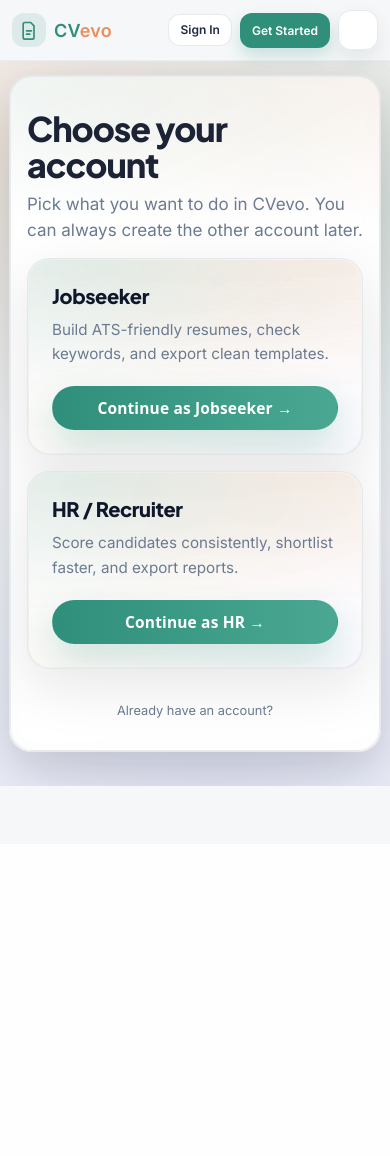
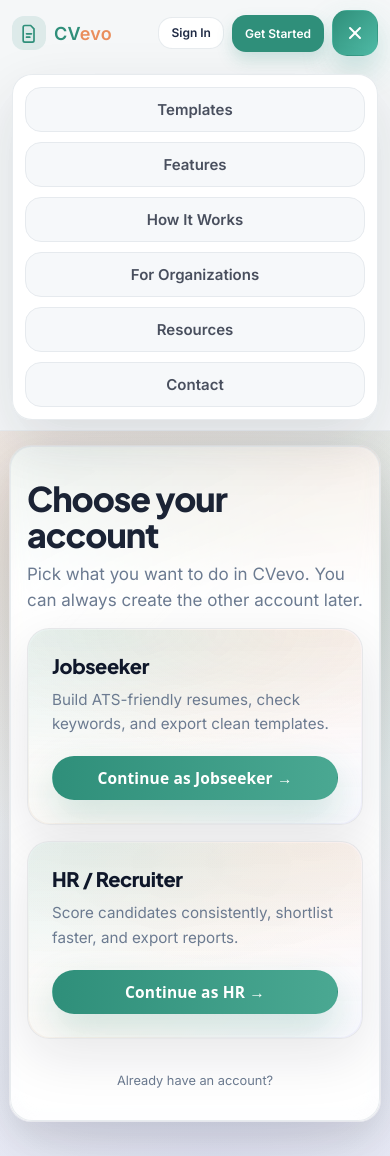
Before and after one commit to Sirson39/CVevo, a Django app: page /pages/public/auth-register-choose.html in a window 390 px wide, after a click that opens the changed part. Before the commit the page ends 786 px from the top, so only its background shows below. Run offline with Django 5.2, Linux system fonts and the light colour scheme.

Commit message:
Polish mobile auth navigation

```diff
--- a/frontend/assets/css/styles.css
+++ b/frontend/assets/css/styles.css
@@ -114,27 +114,28 @@
 
 .burger{
   display: none;
-  width: 42px;
-  height: 42px;
+  width: 44px;
+  height: 44px;
   border: 1px solid rgba(230,234,238,.95);
-  background: rgba(255,255,255,.96);
-  border-radius: 14px;
+  background: linear-gradient(180deg, rgba(255,255,255,.98), rgba(247,249,250,.96));
+  border-radius: 15px;
   padding: 0;
   cursor: pointer;
   align-items: center;
   justify-content: center;
   box-shadow: 0 10px 22px rgba(15,23,42,.08);
   color: #1e293b;
-  transition: transform .16s ease, box-shadow .16s ease, border-color .16s ease, background .16s ease, color .16s ease;
+  transition: transform .16s ease, box-shadow .16s ease, border-color .16s ease, background .16s ease, color .16s ease, opacity .16s ease;
 }
 .burger:hover{
   transform: translateY(-1px);
   box-shadow: 0 14px 28px rgba(15,23,42,.12);
 }
 .burger.is-open{
-  background: linear-gradient(180deg, rgba(47,143,122,.10), rgba(47,143,122,.04));
-  border-color: rgba(47,143,122,.28);
-  color: var(--green);
+  background: linear-gradient(135deg, var(--green), #4fbaa6);
+  border-color: transparent;
+  color: #fff;
+  box-shadow: 0 14px 30px rgba(61,158,141,.28);
 }
 .burger span{
   display: block;
@@ -613,25 +614,34 @@
 
 @media (max-width: 720px){
   .nav-links{ display: none; }
-  .burger{ display: inline-flex; flex-direction: column; justify-content: center; }
+  .burger{
+    display: inline-flex;
+    flex-direction: column;
+    justify-content: center;
+    width: 46px;
+    height: 46px;
+  }
   .nav-links.open{
     display: grid;
-    position: absolute;
-    left: 24px;
-    right: 24px;
-    top: 72px;
+    position: static;
+    left: auto;
+    right: auto;
+    top: auto;
+    width: 100%;
+    margin-top: 10px;
     background: rgba(255,255,255,.98);
     border: 1px solid rgba(230,234,238,.95);
     border-radius: 22px;
     padding: 12px;
-    gap: 8px;
+    gap: 10px;
     box-shadow: 0 24px 60px rgba(15,23,42,.14);
-    backdrop-filter: blur(12px);
+    backdrop-filter: blur(14px);
   }
   .nav-links.open a{
-    padding: 12px 12px;
-    border-radius: 14px;
+    padding: 12px 14px;
+    border-radius: 16px;
     background: #f6f8fa;
+    text-align: center;
   }
   .card-grid{ grid-template-columns: 1fr; }
   .hero-sub{ font-size: 16.5px; }
@@ -842,20 +852,20 @@
   }
 
   .nav-actions .link{
-    padding: 7px 9px;
-    font-size: 11px;
-    border-radius: 11px;
+    padding: 9px 12px;
+    font-size: 12px;
+    border-radius: 14px;
   }
 
   .nav-actions .btn{
-    padding: 9px 11px;
-    border-radius: 12px;
+    padding: 10px 12px;
+    border-radius: 14px;
     font-size: 12px;
   }
 
   .nav-links.open{
-    border-radius: 18px;
-    padding: 10px;
+    border-radius: 20px;
+    padding: 12px;
   }
 
   .hero-title{
@@ -887,8 +897,9 @@
   }
 
   .burger{
-    width: 38px;
-    height: 38px;
+    width: 44px;
+    height: 44px;
+    border-radius: 15px;
   }
 }
 
@@ -1250,8 +1261,8 @@
     display: inline-flex;
     align-items: center;
     justify-content: center;
-    padding: 9px 11px;
-    border-radius: 12px;
+    padding: 9px 12px;
+    border-radius: 14px;
     border: 1px solid rgba(230,234,238,.95);
     background: rgba(255,255,255,.92);
     color: #1f2a44;
@@ -1274,9 +1285,9 @@
     flex-direction: column;
     justify-content: center;
     flex: 0 0 auto;
-    width: 40px;
-    height: 40px;
-    border-radius: 13px;
+    width: 46px;
+    height: 46px;
+    border-radius: 15px;
   }
 
   .nav-links.open{
@@ -1286,19 +1297,22 @@
     right: auto;
     top: auto;
     width: 100%;
-    margin-top: 2px;
-    padding: 10px;
-    gap: 8px;
-    border-radius: 22px;
+    margin-top: 10px;
+    padding: 12px;
+    gap: 10px;
+    border-radius: 20px;
     background: rgba(255,255,255,.98);
     border: 1px solid rgba(230,234,238,.95);
     box-shadow: 0 22px 60px rgba(15,23,42,.12);
-    backdrop-filter: blur(10px);
+    backdrop-filter: blur(14px);
   }
 
   .nav-links.open a{
     background: #f6f8fa;
     border: 1px solid var(--border);
+    text-align: center;
+    padding: 12px 14px;
+    border-radius: 16px;
   }
 
   .hero-wrap{
--- a/frontend/pages/public/auth-register-choose.html
+++ b/frontend/pages/public/auth-register-choose.html
@@ -11,6 +11,7 @@
 
   <link rel="stylesheet" href="../../assets/css/styles.css">
   <link rel="stylesheet" href="../../assets/css/auth.css">
+  <script src="../../assets/js/app.js" defer></script>
   <style>
     .pick-grid { display: grid; grid-template-columns: 1fr 1fr; gap: 16px; margin-top: 14px; }
     .pick {
@@ -83,12 +84,10 @@
         </div>
 
         <p class="small center" style="margin-top: 2rem;">
-          Already have an account? <a class="link strong" href="login.html">Login</a>
+          Already have an account? <a class="link strong" href="login.html">Sign in</a>
         </p>
       </div>
     </section>
   </main>
 </body>
 </html>
-</body>
-</html>
```
Also changed, not shown: frontend/pages/public/auth-register-hr.html (+4 -3 lines), frontend/pages/public/auth-register-jobseeker.html (+4 -3 lines).
